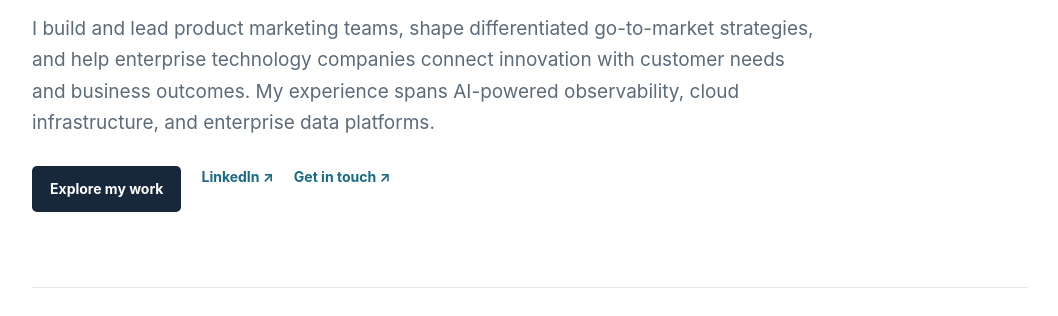
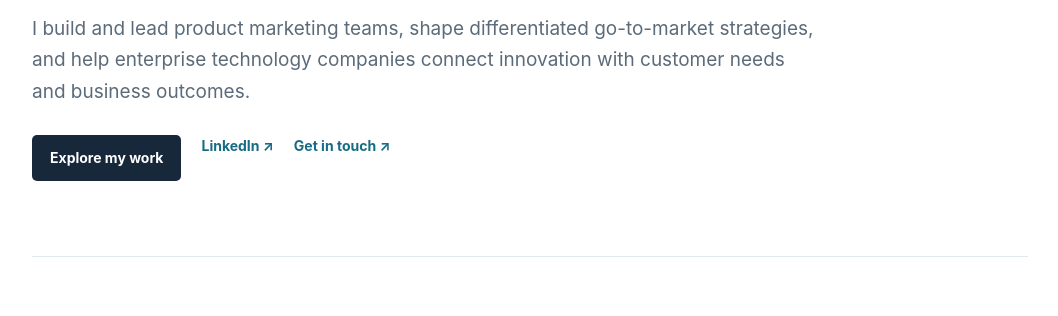
Before and after one commit to jl-678/jl-678.github.io, a plain HTML site: page index.html in a window 1280 px wide. Shown: the part 426-742 px from the top of the page, without its empty margins (110-1168 px from the left). Drawn offline with Linux system fonts and the light colour scheme.

```diff
--- a/index.html
+++ b/index.html
@@ -10,7 +10,7 @@
 </head>
 <body>
 <header class="top"><div class="wrap nav"><a class="brand" href="#top">Jay Livens</a><nav class="links" aria-label="Primary"><a href="#expertise">Expertise</a><a href="#impact">Impact</a><a href="#portfolio">Portfolio</a><a href="mailto:jlivens@livens.org">Contact</a></nav></div></header>
-<main id="top"><div class="wrap"><div class="hero"><div class="eyebrow">Product Marketing &amp; Go-to-Market Executive</div><h1>Turning complex technology into market success.</h1><p class="lead">I build and lead product marketing teams, shape differentiated go-to-market strategies, and help enterprise technology companies connect innovation with customer needs and business outcomes. My experience spans AI-powered observability, cloud infrastructure, and enterprise data platforms.</p><div class="actions"><a class="button" href="#impact">Explore my work</a><a href="https://www.linkedin.com/in/jaylivens/" target="_blank" rel="noopener noreferrer">LinkedIn ↗</a><a href="mailto:jlivens@livens.org">Get in touch ↗</a></div></div>
+<main id="top"><div class="wrap"><div class="hero"><div class="eyebrow">Product Marketing &amp; Go-to-Market Executive</div><h1>Turning complex technology into market success.</h1><p class="lead">I build and lead product marketing teams, shape differentiated go-to-market strategies, and help enterprise technology companies connect innovation with customer needs and business outcomes.</p><div class="actions"><a class="button" href="#impact">Explore my work</a><a href="https://www.linkedin.com/in/jaylivens/" target="_blank" rel="noopener noreferrer">LinkedIn ↗</a><a href="mailto:jlivens@livens.org">Get in touch ↗</a></div></div>
 <section id="expertise"><div class="section-head"><h2>What I bring</h2><p class="hint">Four dimensions of leadership, grounded in more than two decades in enterprise technology.</p></div><div class="grid">
 <article class="pillar"><span class="number">01</span><h3>Building &amp; Leading High-Performing Teams</h3><p>Building, mentoring, and empowering product marketing teams to deliver meaningful business results.</p></article>
 <article class="pillar"><span class="number">02</span><h3>Product Marketing &amp; GTM Strategy</h3><p>Driving differentiated positioning, successful product launches, and revenue growth across enterprise markets.</p></article>
```
